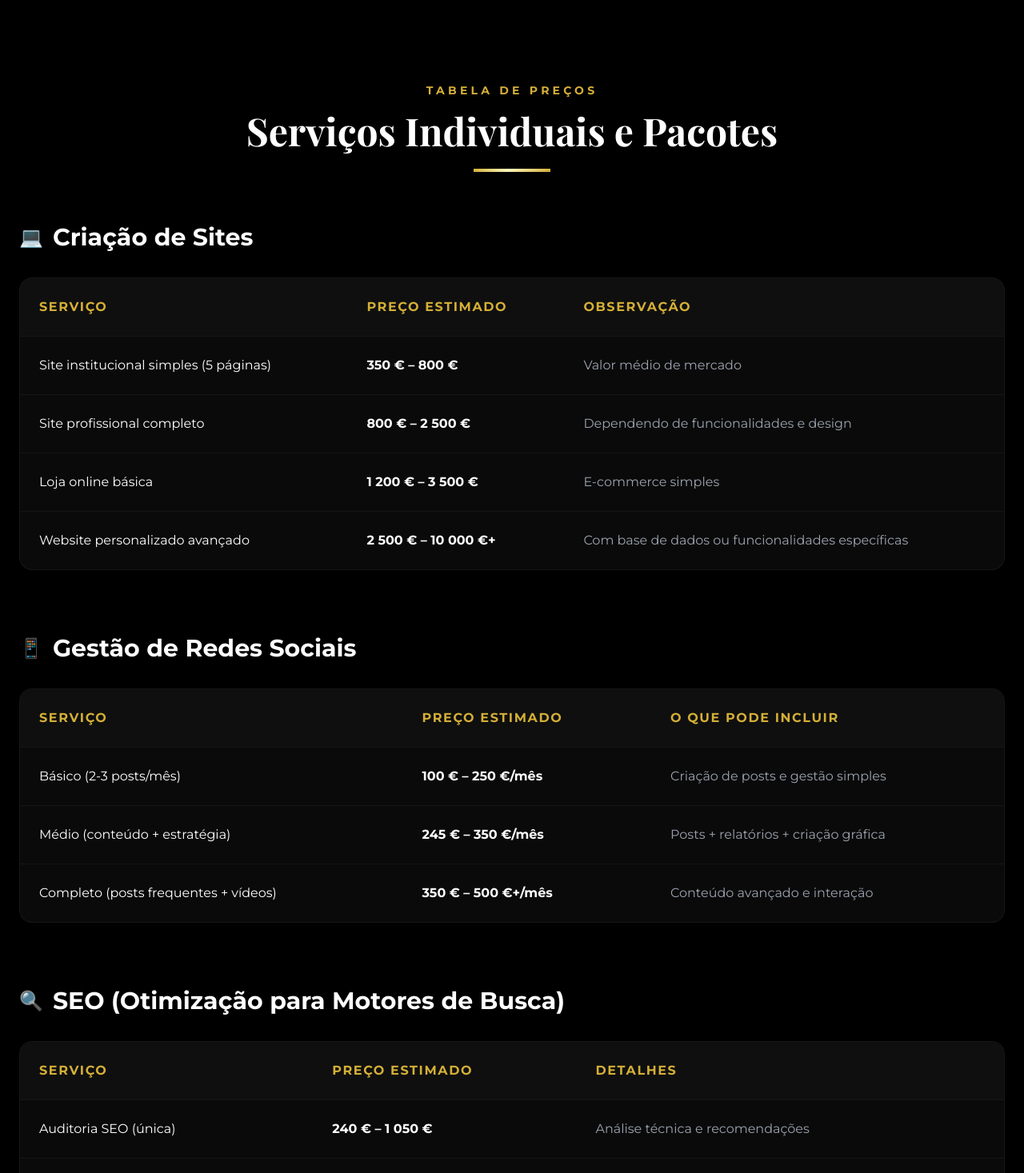
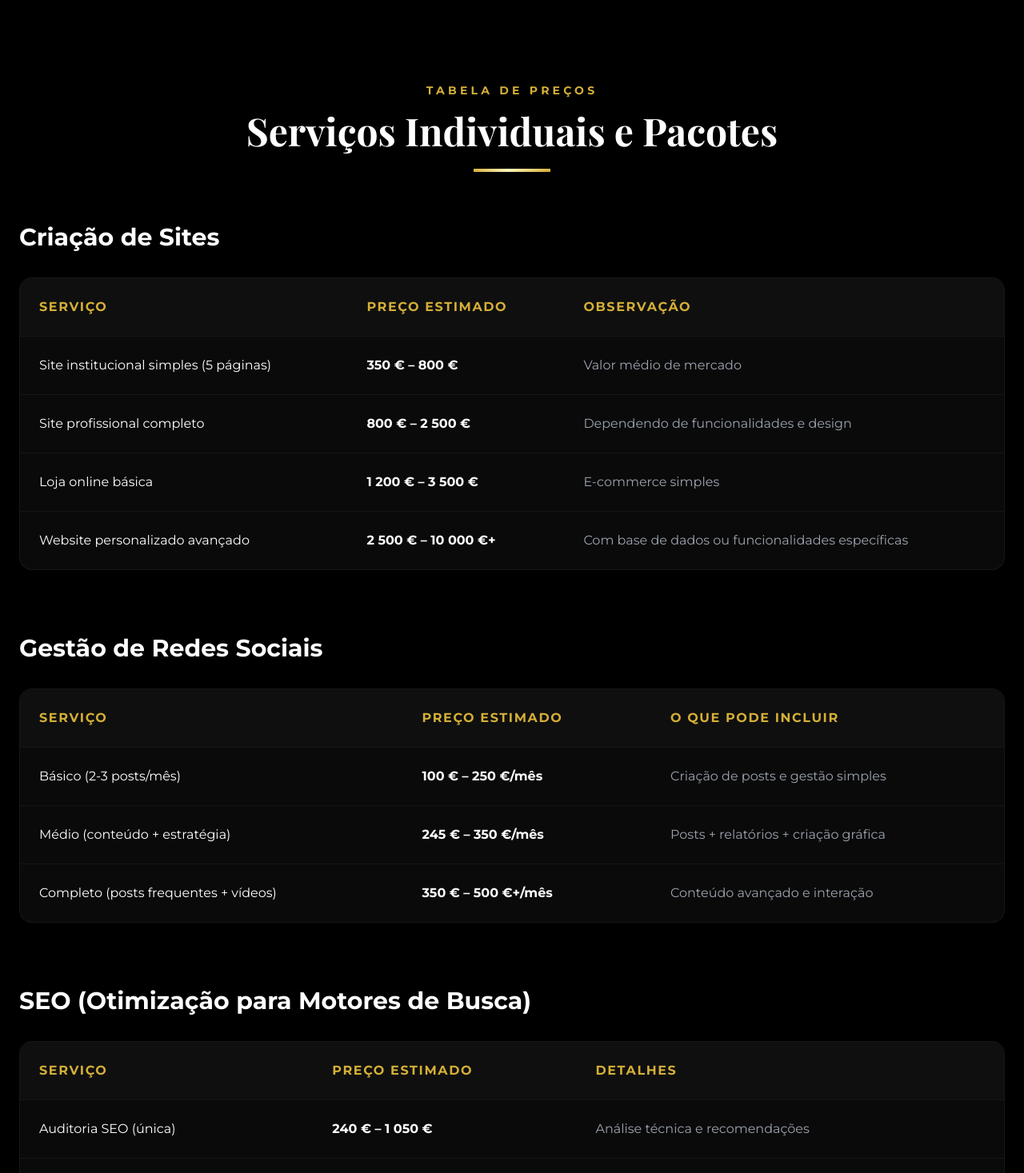
Before and after one commit to viniciussilva1-rgb/IDEdigital, a React (Vite) app: page / in a window 1280 px wide. Shown: the part 3881-5348 px from the top of the page at 80% size. Built offline with nearby package versions, Linux system fonts and the light colour scheme.

Commit message:
Remover emojis de seções de serviços (Criação de Sites, Gestão de Redes Sociais, SEO)

```diff
--- a/App.tsx
+++ b/App.tsx
@@ -406,9 +406,9 @@ const App: React.FC = () => {
         <div className="container mx-auto px-6">
           <SectionTitle subtitle="Tabela de Preços" title="Serviços Individuais e Pacotes" />
 
-          {/* 💻 Criação de Sites */}
+          {/* Criação de Sites */}
           <div className="mb-20">
-            <h3 className="text-3xl font-bold mb-8 flex items-center gap-3"><span className="text-2xl">💻</span> Criação de Sites</h3>
+            <h3 className="text-3xl font-bold mb-8">Criação de Sites</h3>
             <div className="bg-[#0a0a0a] border border-white/5 rounded-2xl overflow-x-auto">
               <table className="w-full text-left">
                 <thead>
@@ -444,9 +444,9 @@ const App: React.FC = () => {
             </div>
           </div>
 
-          {/* 📱 Gestão de Redes Sociais */}
+          {/* Gestão de Redes Sociais */}
           <div className="mb-20">
-            <h3 className="text-3xl font-bold mb-8 flex items-center gap-3"><span className="text-2xl">📱</span> Gestão de Redes Sociais</h3>
+            <h3 className="text-3xl font-bold mb-8">Gestão de Redes Sociais</h3>
             <div className="bg-[#0a0a0a] border border-white/5 rounded-2xl overflow-x-auto">
               <table className="w-full text-left">
                 <thead>
@@ -477,9 +477,9 @@ const App: React.FC = () => {
             </div>
           </div>
 
-          {/* 🔍 SEO */}
+          {/* SEO */}
           <div className="mb-20">
-            <h3 className="text-3xl font-bold mb-8 flex items-center gap-3"><span className="text-2xl">🔍</span> SEO (Otimização para Motores de Busca)</h3>
+            <h3 className="text-3xl font-bold mb-8">SEO (Otimização para Motores de Busca)</h3>
             <div className="bg-[#0a0a0a] border border-white/5 rounded-2xl overflow-x-auto">
               <table className="w-full text-left">
                 <thead>
```
